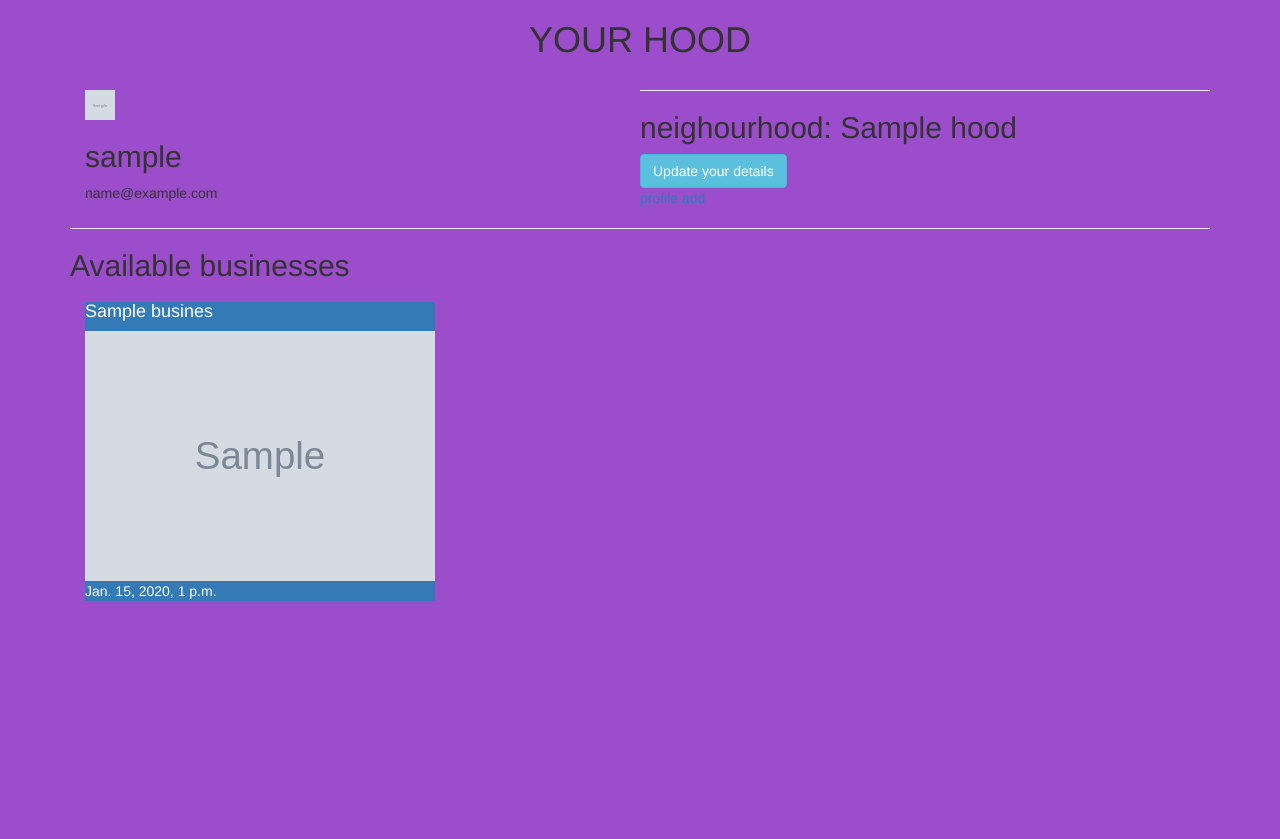
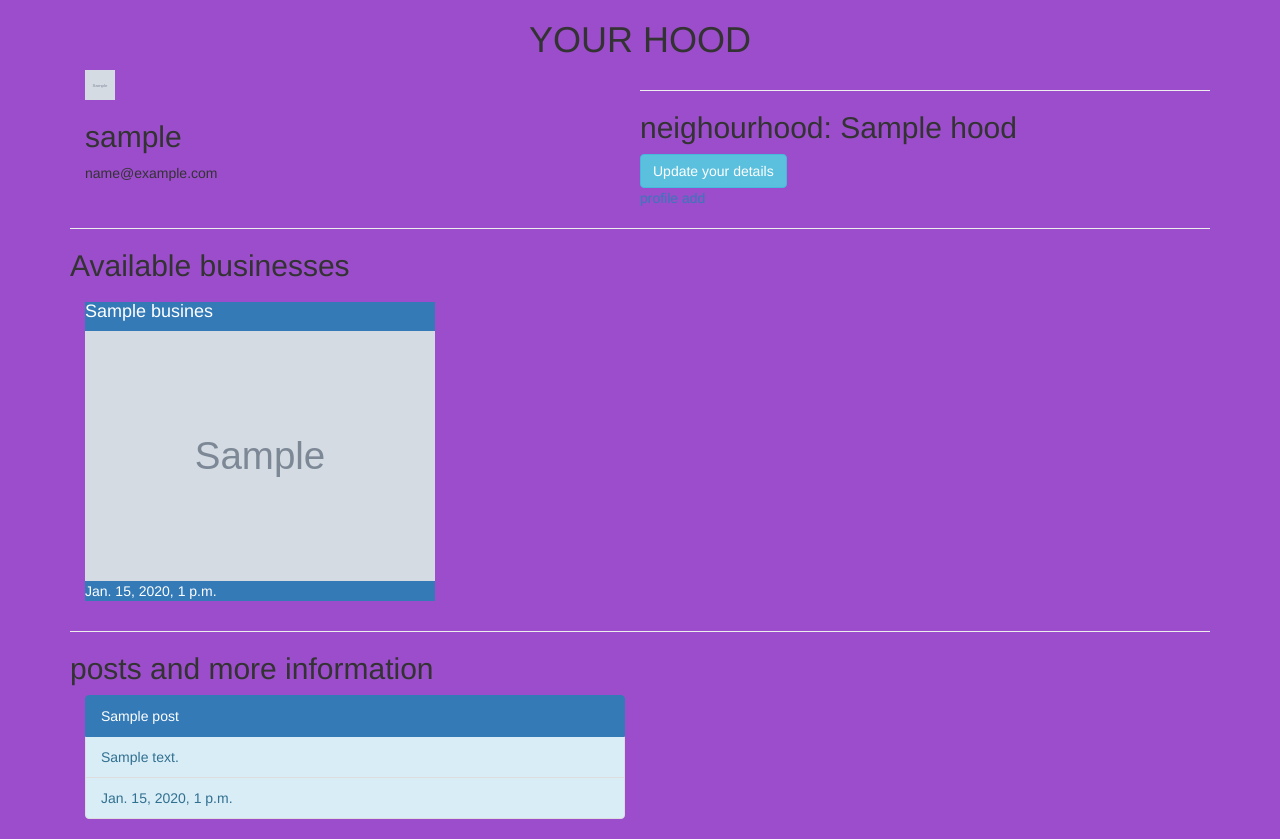
Before and after one commit to mangowilliam/yourhood, a Django app: page /profile in a window 1280 px wide. Shown: the part 90-929 px from the top of the page. Before the commit the page ends 691 px from the top, so only its background shows below. Run offline with Django 3.2, Linux system fonts and the light colour scheme; a user stored in the database is signed in; tables that the repository leaves empty hold one stand-in row (values such as "Sample post"); grey boxes marked "Sample" are stand-in pictures; some libraries are stand-ins or nearby versions.

Commit message:
odify models and functions to add filtering of posts per the neibourhoodand modified migrations by add columns to the posts model

```diff
--- a/hood/settings.py
+++ b/hood/settings.py
@@ -78,7 +78,7 @@ WSGI_APPLICATION = 'hood.wsgi.application'
 DATABASES = {
     'default': {
         'ENGINE': 'django.db.backends.postgresql',
-        'NAME': 'hood',
+        'NAME': 'hood1',
         'USER': 'mango',
     'PASSWORD':'mango',
     }
--- a/hoodapp/models.py
+++ b/hoodapp/models.py
@@ -70,7 +70,9 @@ class Business(models.Model):
 class Post(models.Model):
     title = models.CharField(max_length = 20)
     description = models.CharField(max_length = 300)
+    hood = models.ForeignKey(Hood)
     pub_date = models.DateTimeField(auto_now_add=True)
+    user = models.ForeignKey(User)
 
     def __str__(self):
         return self.title
@@ -85,6 +87,6 @@ class Post(models.Model):
         self.delete()
 
     @classmethod
-    def get_posts(cls):
-        posts = cls.objects.all()
+    def filter_by_hood(cls,hood_name):
+        posts = Post.objects.filter(hood=hood_name)
         return posts
--- a/hoodapp/templates/hood.html
+++ b/hoodapp/templates/hood.html
@@ -6,7 +6,7 @@
     <h4>THE CITY UNDER THE SUN</h4>
     <h4>HAKUNA MATATA</h4>
     <p>take your time to familiarise yourselve with the neighbourhoods</p>
-    <a class = "btn btn-info" href="{%url 'details'%}">create details to join a neighbourhood</a>
+    <a class = "btn btn-info" href="{%url 'details'%}">create profile to join a neighbourhood</a>
 </div>
 <div class="container">
         {%for hoods in hoods%}
--- a/hoodapp/templates/profile/profile.html
+++ b/hoodapp/templates/profile/profile.html
@@ -4,19 +4,18 @@
 {{ block.super }}
 <div class="container">
 
-    <div class="row-md-12 "">
-        <div class = " col-md-6">
+    <div class="row-md-12 ">
+        <div class=" col-md-6">
             <img class=" gallery-image" alt="" width=30 height=30 src='{{user.profile.image.url}}'>
             <h2 class='account-heading'>{{user.username}}</h2>
             <p class='text-secondary'>{{user.bio}}</p>
             <p class='text-secondary'>{{user.email}}</p>
         </div>
+    </div>
     <hr>
     <h2 class='account-heading'>neighourhood: {{user.profile.hood}}</h2>
     <a class="btn btn-info" href="{%url 'user-update'%}">Update your details</a><br>
     <a href="{%url 'details'%}">profile add</a>
-
-</div>
     <hr>
     <h2>Available businesses</h2>
     {% for business in business%}
@@ -26,10 +25,10 @@
 
             <div class="card bg-primary">
                 <h4 class="card-title">{{business.name}}</h4>
-            <img class="card-img-top" src="{{ business.image.url }}" height="250px" width="350px" alt="Card image cap">
+                <img class="card-img-top" src="{{ business.image.url }}" height="250px" width="350px"
+                    alt="Card image cap">
                 <div class="card-img-overlay">
                     <p class="card-text"><i class="far fa-clock pr-2"></i>{{business.pub_date}}</p>
-
                 </div>
             </div>
 
@@ -37,5 +36,25 @@
         </div>
 
     </div>
+
     {%endfor%}
+</div>
+<div class = "container">
+    <hr>
+    <h2>posts and more information</h2>
+    {% for posts in posts%}
+    <div class="row-md-12">
+
+        <div class="col-xs-12 col-sm-12 col-md-6 col-lg-6">
+
+            <ul class="list-group">
+                <li class="list-group-item active">{{posts.title}}</li>
+                <li class="list-group-item list-group-item-info">{{posts.description}}</li>
+                <li class="list-group-item list-group-item-info">{{posts.pub_date}}</li>
+            </ul>
+
+        </div>
+    </div>
+    {%endfor%}
+</div>
 {% endblock %}
--- a/hoodapp/views.py
+++ b/hoodapp/views.py
@@ -66,7 +66,8 @@ def profile(request):
     id = current_user.id
     hood = current_user.profile.hood
     business = Business.filter_by_hood(hood)
-    return render(request, "profile/profile.html",{"business":business})
+    posts = Post.filter_by_hood(hood)
+    return render(request, "profile/profile.html",{"business":business, "posts":posts})
 
 @login_required(login_url='/accounts/login/')
 def add_profile(request):
```
Also changed, not shown: hoodapp/migrations/0001_initial.py, media/images/all_87Q7iiw.jpeg (added), media/images/all_psDWfwg.jpeg (added), media/images/center_jCc4sJn.jpeg (added), media/images/city.jpg (added), media/images/hao_8O1o1N3.jpg (added), media/images/hao_jC8oXMN.jpg (added), media/images/slope.png (added), media/images/sun2.png (added), media/images/title_K2BO0gf.jpg (added), media/images/upperhill_RH90Xr5.jpeg (added). Lines whose indentation alone changed are shown as unchanged.
